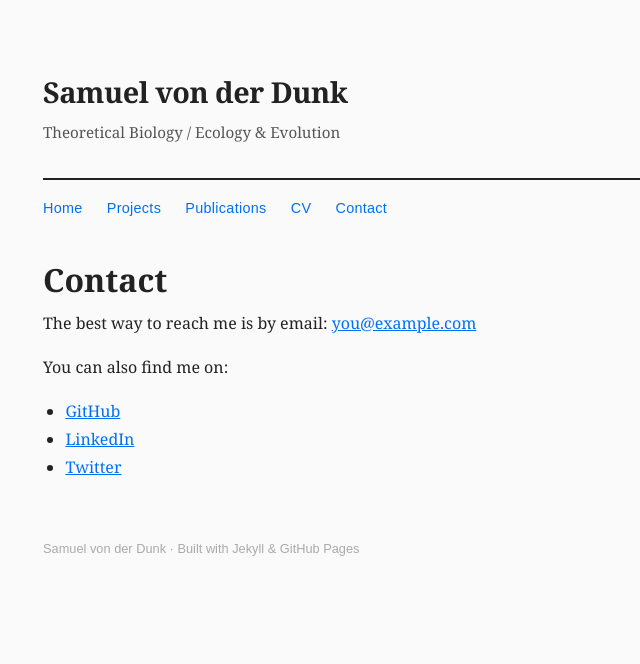
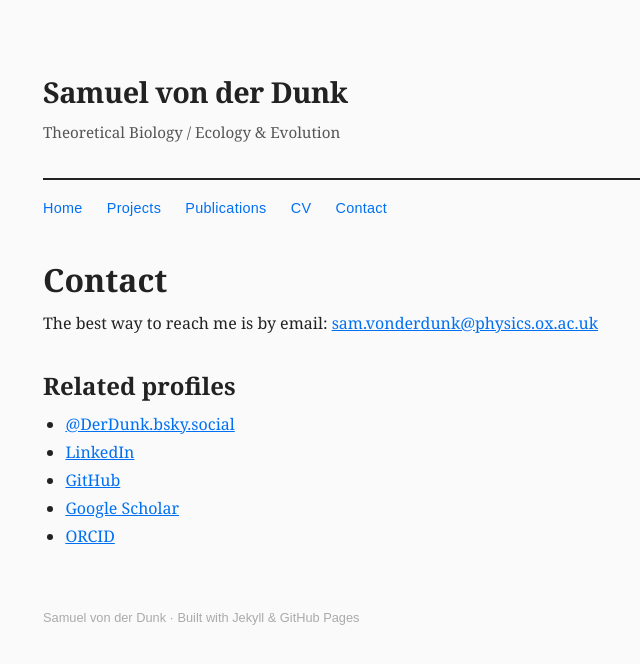
Before and after one commit to samvonderdunk/samvonderdunk.github.io, a Jekyll site: the page built from contact.md, in a window 1280 px wide. Shown: the top 664 px of the page, without its empty margins (231-871 px from the left). Built offline with Jekyll 4.4.1, drawn with Linux system fonts in a browser that asks for light colours.

Commit message:
Update contact.md

```diff
--- a/contact.md
+++ b/contact.md
@@ -5,9 +5,12 @@ title: Contact
 
 # Contact
 
-The best way to reach me is by email: [you@example.com](mailto:you@example.com)
+The best way to reach me is by email: [sam.vonderdunk@physics.ox.ac.uk](mailto:sam.vonderdunk@physics.ox.ac.uk)
 
-You can also find me on:
-- [GitHub](https://github.com/yourusername)
-- [LinkedIn](https://linkedin.com/in/yourprofile)
-- [Twitter](https://twitter.com/yourhandle)
+## Related profiles
+
+- [@DerDunk.bsky.social](https://bsky.app/profile/derdunk.bsky.social)
+- [LinkedIn](https://www.linkedin.com/in/sam-von-der-dunk-6178ab295/)
+- [GitHub](https://github.com/samvonderdunk)
+- [Google Scholar](https://scholar.google.com/citations?user=s3Dpj8oAAAAJ&hl=en)
+- [ORCID](https://orcid.org/0000-0002-5741-7558)
```
